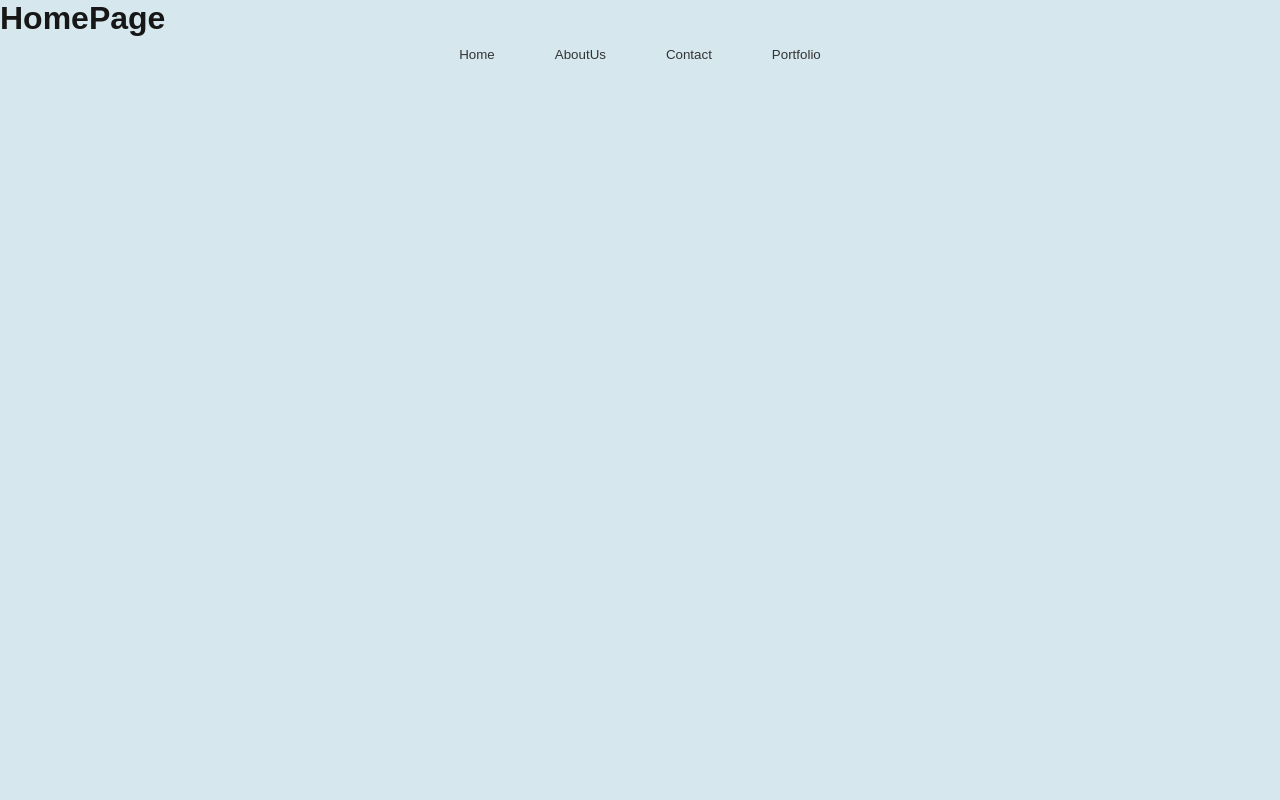
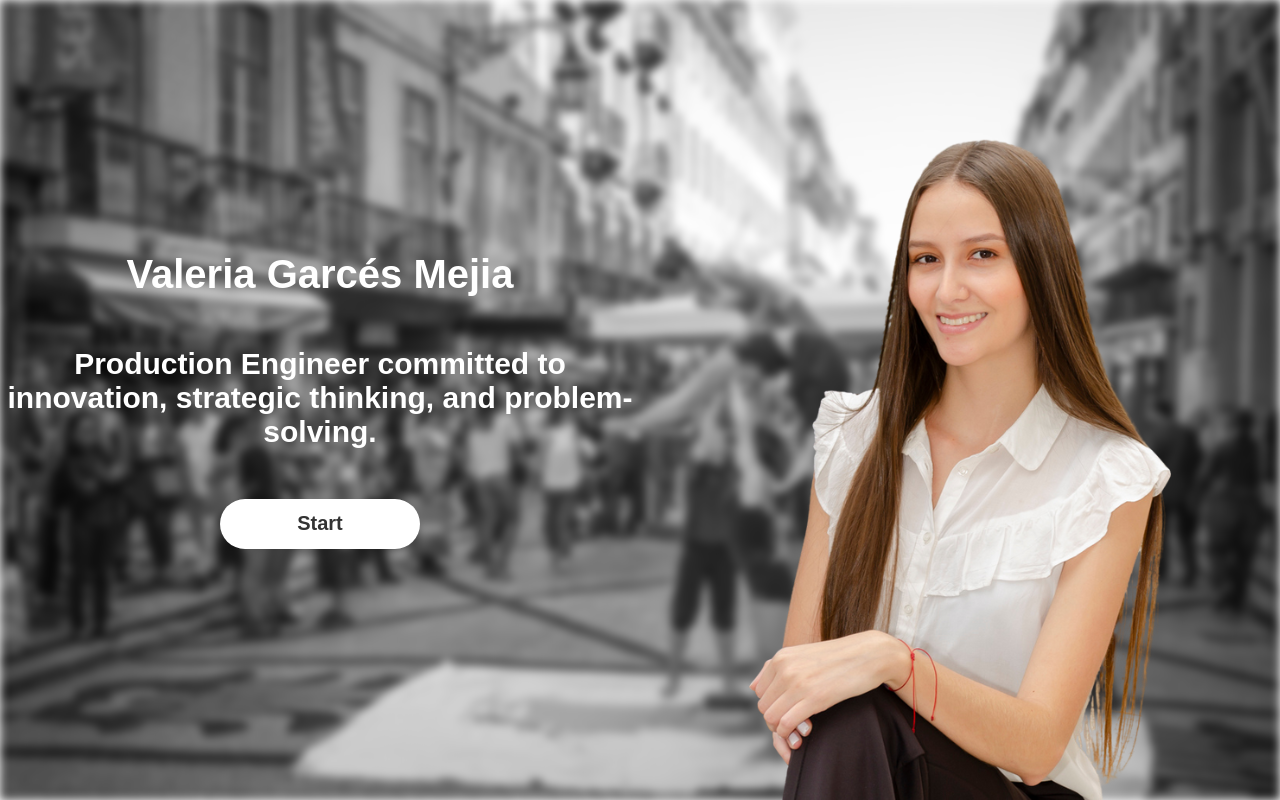
Before and after one commit to JuanAmezquitaAgredo/personal_web, a Next.js app: page / in a window 1280 px wide. Built offline with nearby package versions, Linux system fonts and the light colour scheme.

Commit message:
add home page

```diff
--- a/src/ui/colors/colors.ts
+++ b/src/ui/colors/colors.ts
@@ -1,11 +1,11 @@
 const Colors = {
-    primary: '#001B48',
-    secondary: '#02457A',
-    tertiary: '#018ABE',
-    cuaternary: '#97CADB',
+    primary: '#dcd4cd',
+    secondary: '#a79f97',
+    tertiary: '#808080',
+    cuaternary: '#a77f67',
     textWhite: '#FFFFFF',
     textBlack: '#333333',
-    background: '#D6E8EE',
+    background: '#e7e3de',
   };
 
   export default Colors;
--- a/src/ui/molecules/buttons_navbar.tsx
+++ b/src/ui/molecules/buttons_navbar.tsx
@@ -10,12 +10,12 @@ const list = [
 ];
 
 const Button = styled.button`
-  background-color: transparent;
+  background-color: rgba(255, 255, 255, 0.6);
   color: ${Colors.textBlack};
   border: none;
-  padding: 10px 20px;
+  padding: 10px 15px;
   margin: 0 10px;
-  border-radius: 5px;
+  border-radius: 50px;
   cursor: pointer;
 
   &:hover {
@@ -23,6 +23,7 @@ const Button = styled.button`
     transition: font-size 0.5s ease;
   }
 `;
+
 
 const ButtonContainer = styled.div`
   width: auto;
--- a/src/ui/template/home_page.tsx
+++ b/src/ui/template/home_page.tsx
@@ -1,19 +1,125 @@
 'use client'
+import Link from "next/link"
 import styled from "styled-components"
 import Colors from "../colors/colors"
-import ButtonsNavigation from "../molecules/buttons_navbar"
+import Image from "next/image";
 
 const HomePageComponent = styled.div`
-    width: 100;
+    width: 100%;
     height: 100vh;
-    background-color: ${Colors.background};
-`
-export default function HomePage(){
+    position: relative;
+    overflow: hidden;
 
-    return(
+    &::before {
+        content: '';
+        position: absolute;
+        top: 0;
+        left: 0;
+        right: 0;
+        bottom: 0;
+        background-image: url('/images/BackgroundHome.jpg');
+        background-size: cover;
+        background-position: center;
+        filter: blur(5px);
+        z-index: -1;
+    }
+`;
+
+const Content = styled.div`
+    display: flex;
+    flex-direction: row;
+
+    @media (max-width: 768px) {
+        flex-direction: column;
+    }
+`;
+
+const TextComponent = styled.div`
+    width: 50%;
+    height: 100vh;
+    display: flex;
+    flex-direction: column;
+    justify-content: center;
+    align-items: center;
+
+    @media (max-width: 768px) {
+        background-color: rgba(0, 0, 0, 0.4);
+        width: 100%;
+        height: auto;
+        padding: 20px;
+    }
+`;
+
+const H1Component = styled.h1`
+    color: ${Colors.textWhite};
+    font-size: 40px;
+    text-align: center;
+
+    @media (max-width: 768px) {
+        font-size: 30px;
+    }
+`;
+
+const H2Component = styled.h2`
+    color: ${Colors.textWhite};
+    font-size: 30px;
+    text-align: center;
+    margin-top: 50px;
+
+    @media (max-width: 768px) {
+        font-size: 25px;
+        margin-top: 20px;
+    }
+`;
+
+const ButtonComponent = styled.button`
+    margin-top: 50px;
+    width: 200px;
+    height: 50px;
+    padding: 10px 20px;
+    border-radius: 50px;
+    cursor: pointer;
+    font-size: 20px;
+    font-weight: 600;
+    background-color: ${Colors.textWhite};
+    color: ${Colors.textBlack};
+    border: none;
+
+    @media (max-width: 768px) {
+        width: 100%;
+        margin-top: 20px;
+    }
+`;
+
+const ImageComponent = styled.div`
+    width: 50%;
+    height: 100vh;
+    display: flex;
+    justify-content: center;
+    align-items: end;
+
+    @media (max-width: 768px) {
+        width: 100%;
+        height: auto;
+        padding: 20px;
+    }
+`;
+
+export default function HomePage() {
+    return (
         <HomePageComponent>
-            <h1>HomePage</h1>
-            <ButtonsNavigation/>
+            <Content>
+                <TextComponent>
+                    <H1Component>Valeria Garcés Mejia</H1Component>
+                    <H2Component>Production Engineer committed to innovation, strategic thinking, and problem-solving.</H2Component>
+                    <Link href="/about">
+                        <ButtonComponent>Start</ButtonComponent>
+                    </Link>
+                </TextComponent>
+                <ImageComponent>
+                    <Image src={'/images/ProfileImage.png'} alt="profile" width={500} height={700} />
+                </ImageComponent>
+            </Content>
         </HomePageComponent>
     )
 }
```
Also changed, not shown: public/images/BackgroundHome.jpg (added), public/images/ProfileImage.png (added).
